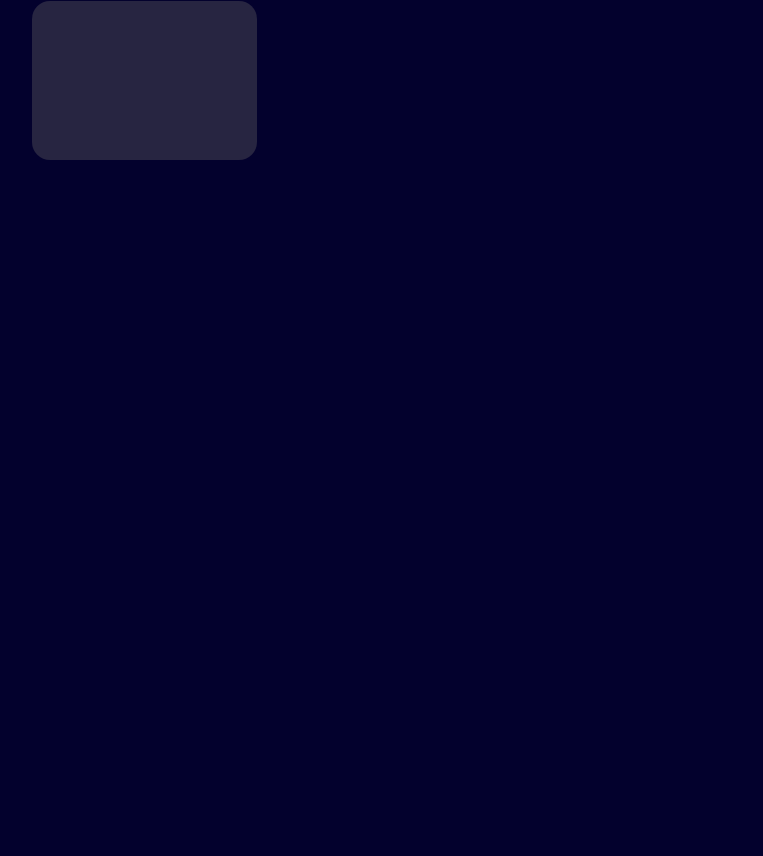
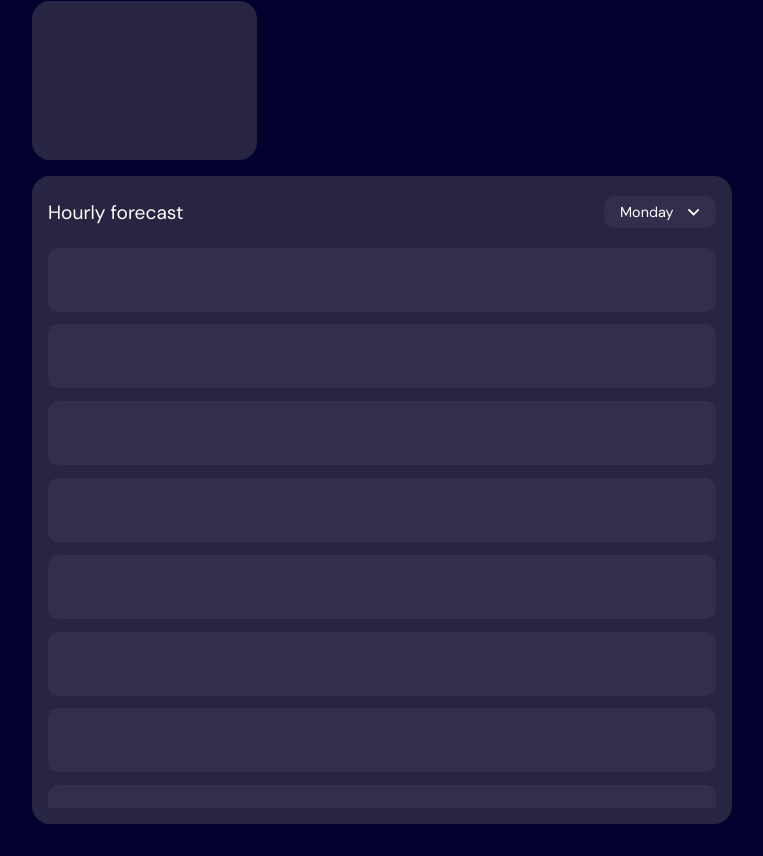
Before and after one commit to Anfield-Lam/front-end-mentor-weather-app-main, a React (Vite) app: page / in a window 1280 px wide. Shown: the part 1280-2136 px from the top of the page, without its empty margins (258-1021 px from the left). Before the commit the page ends 1456 px from the top, so only its background shows below. Built offline with nearby package versions, Linux system fonts and the light colour scheme.

Commit message:
hourly forecast

```diff
--- a/src/App.css
+++ b/src/App.css
@@ -11,3 +11,8 @@
   font-size: 3rem;
   padding: 2rem;
 }
+
+.box {
+  background-color: hsl(243, 27%, 20%);
+  border-radius: 18px;
+}
--- a/src/App.jsx
+++ b/src/App.jsx
@@ -3,6 +3,7 @@ import Header from "./Header.jsx"
 import SearchBar from "./SearchBar.jsx"
 import CountryWeatherInfoGridBoxes from "./CountryWeatherInfoGridBoxes.jsx"
 import DailyInfoGridBoxes from "./DailyInfoGridBoxes.jsx"
+import HourlyForecast from "./HourlyForecast.jsx"
 
 function App() {
   return (
@@ -12,6 +13,7 @@ function App() {
       <SearchBar/>
       <CountryWeatherInfoGridBoxes/>
       <DailyInfoGridBoxes/>
+      <HourlyForecast/>
     </div>
   )
 }
--- a/src/CountryWeatherInfoGridBoxes.css
+++ b/src/CountryWeatherInfoGridBoxes.css
@@ -24,8 +24,3 @@
   grid-template-columns: repeat(2, 1fr);
   gap: 12px;
 }
-
-.small {
-  background-color: hsl(243, 27%, 20%);
-  border-radius: 18px;
-}
--- a/src/CountryWeatherInfoGridBoxes.jsx
+++ b/src/CountryWeatherInfoGridBoxes.jsx
@@ -5,10 +5,10 @@ function CountryWeatherInfoGridBoxes() {
     <div className="countryWeatherInfoGridBoxes">
       <div className="big country"></div>
       <div className="fourBox">
-        <div className="small FeelsLike"></div>
-        <div className="small humidity"></div>
-        <div className="small wind"></div>
-        <div className="small precipitation"></div>
+        <div className="box FeelsLike"></div>
+        <div className="box humidity"></div>
+        <div className="box wind"></div>
+        <div className="box precipitation"></div>
       </div>
     </div>
   )
--- a/src/DailyInfoGridBoxes.css
+++ b/src/DailyInfoGridBoxes.css
@@ -25,8 +25,3 @@
   height: 500px;
   border-radius: 18px;
 }
-
-.box {
-  background-color: hsl(243, 27%, 20%);
-  border-radius: 18px;
-}
--- /dev/null
+++ b/src/HourlyForecast.css
@@ -0,0 +1,68 @@
+.hourlyForecast {
+  display: flex;
+  align-items: center;
+  justify-content: center;
+  margin: 1rem 0;
+  width: 100%;
+  box-sizing: border-box;
+}
+
+.HourlyBox {
+  display: flex;
+  flex-direction: column;
+  box-sizing: border-box;
+  width: 100%;
+  max-width: 700px;
+  padding: 1rem;
+}
+
+.top {
+  display: flex;
+  align-items: center;
+  margin-bottom: 1rem;
+  width: 100%;
+}
+
+.text, .daySelector {
+  display: flex;
+}
+
+.text {
+  display: flex;
+  flex: 1;
+  font-size: 1.2rem;
+  height: 1.5rem;
+  padding: 0.5rem 0;
+  align-items: top;
+}
+
+.daySelector {
+  display: flex;
+  justify-content: space-between;
+  align-items: center;
+  background-color: hsl(243, 23%, 24%);
+  border-radius: 10px;
+  height: 2rem;
+  width: 100%;
+  max-width: 5rem;
+  font-size: 0.9rem;
+  padding: 0 1rem;
+  cursor: pointer;
+}
+
+.hour {
+  background-color: hsl(243, 23%, 24%);
+  border-radius: 10px;
+  margin: 0rem 1rem 0.8rem;
+  height: 4rem;
+}
+
+.bottom {
+  max-height: 35rem;
+  margin: 0 -1rem;
+  overflow-y: scroll;
+}
+
+.last {
+  margin-bottom: -0.8rem;
+}
--- /dev/null
+++ b/src/HourlyForecast.jsx
@@ -0,0 +1,48 @@
+import './HourlyForecast.css'
+import dropDownIcon from "./assets/images/icon-dropdown.svg"
+
+function HourlyForecast() {
+  return (
+    <div className='hourlyForecast'>
+      <div className='HourlyBox box'>
+        <div className='top'>
+          <div className='text'>
+            Hourly forecast
+          </div>
+          <div className='daySelector'>
+            <div className='day'>Monday</div>
+            <img className="dropDownIcon" src={dropDownIcon} alt="dropDownIcon"/>
+          </div>
+        </div>
+        <div className='bottom'>
+          <div className='hour 12am'></div>
+          <div className='hour 1am'></div>
+          <div className='hour 2am'></div>
+          <div className='hour 3am'></div>
+          <div className='hour 4am'></div>
+          <div className='hour 5am'></div>
+          <div className='hour 6am'></div>
+          <div className='hour 7am'></div>
+          <div className='hour 8am'></div>
+          <div className='hour 9am'></div>
+          <div className='hour 10am'></div>
+          <div className='hour 11am'></div>
+          <div className='hour 12am'></div>
+          <div className='hour 1pm'></div>
+          <div className='hour 2pm'></div>
+          <div className='hour 3pm'></div>
+          <div className='hour 4pm'></div>
+          <div className='hour 5pm'></div>
+          <div className='hour 6pm'></div>
+          <div className='hour 7pm'></div>
+          <div className='hour 8pm'></div>
+          <div className='hour 9pm'></div>
+          <div className='hour 10pm'></div>
+          <div className='last hour 11pm'></div>
+        </div>
+      </div>
+    </div>
+  )
+}
+
+export default HourlyForecast;
--- a/src/index.css
+++ b/src/index.css
@@ -26,3 +26,17 @@ body {
   color: hsl(0, 0%, 100%);
   font-family: 'DmVariableFont', sans-serif;
 }
+
+::-webkit-scrollbar {
+  width: 5px;
+  height: 120px;
+}
+
+::-webkit-scrollbar-track {
+  background: hsl(243, 27%, 20%);
+}
+
+::-webkit-scrollbar-thumb {
+  background-color: hsl(243, 23%, 24%);
+  border-radius: 6px;
+}
```
